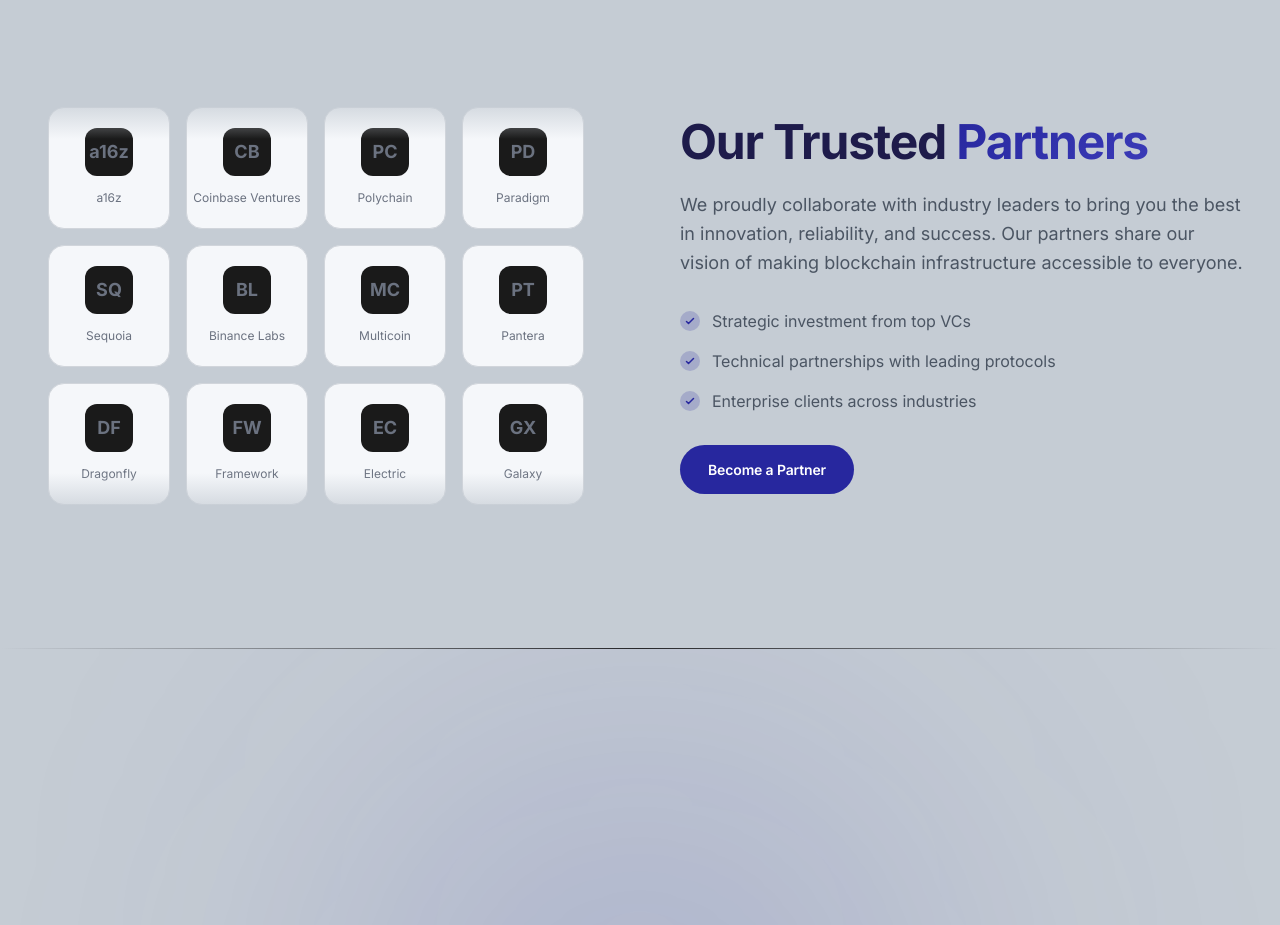
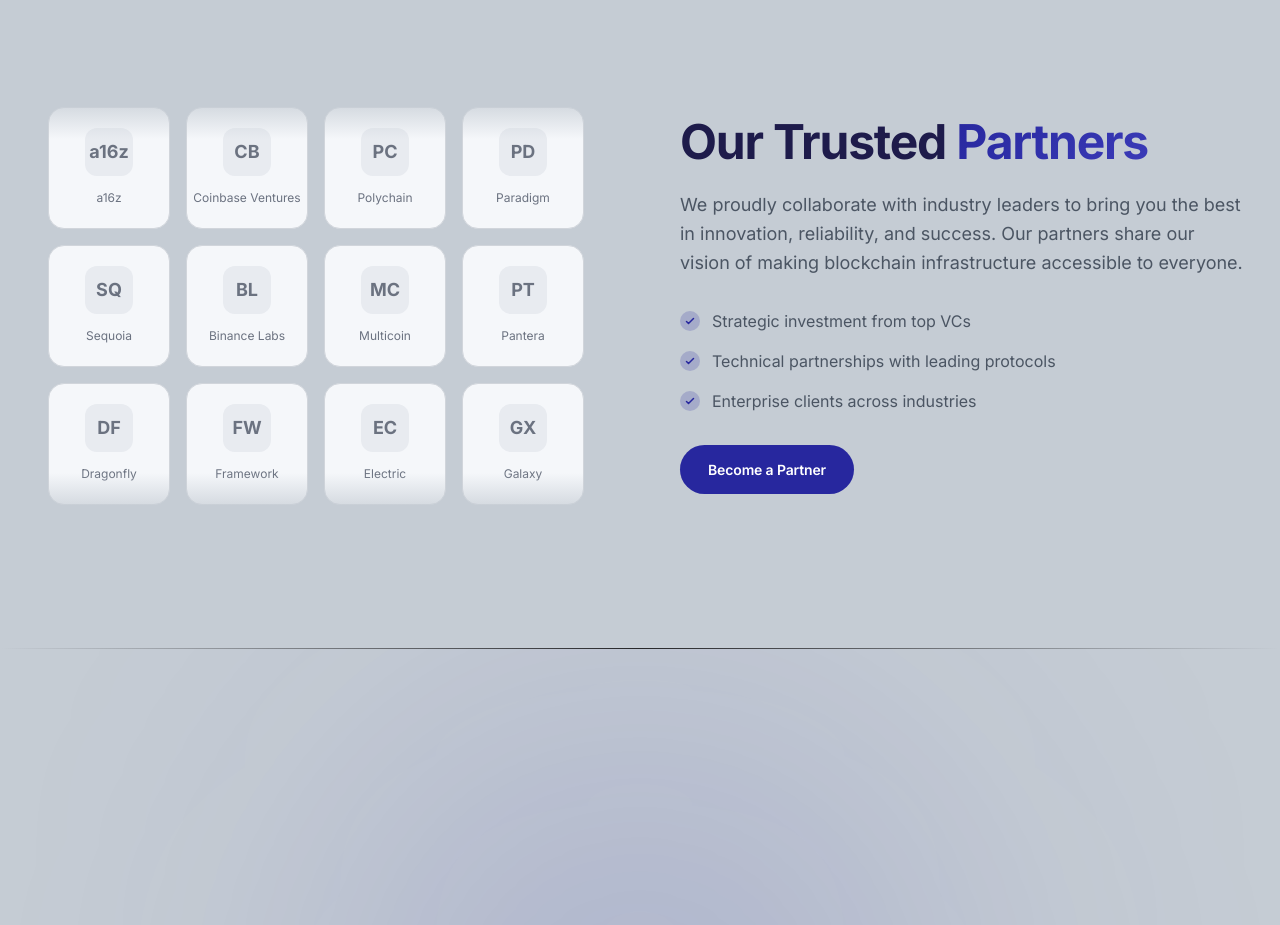
Before and after one commit to med-amiine/bond-website, a Next.js app: page / in a window 1280 px wide. Shown: the part 3080-4005 px from the top of the page. Built offline with nearby package versions, Linux system fonts and the light colour scheme.

Commit message:
fix: clean up remaining hardcoded colors for light mode
- page.tsx: Use var(--bg) instead of hardcoded #050505
- TrustedPartners: Fix remaining green shadow color to indigo
- TrustedPartners: Use var(--bg-card-2) for icon background

Ensures consistent light/dark mode theming across all elements

```diff
--- a/app/page.tsx
+++ b/app/page.tsx
@@ -10,7 +10,7 @@
 
 export default function Home() {
   return (
-    <main className="bg-[#050505]">
+    <main className="bg-[var(--bg)]">
       <Navbar />
 
       {/* Hero - scrolls normally */}
--- a/components/TrustedPartners.tsx
+++ b/components/TrustedPartners.tsx
@@ -34,7 +34,7 @@
               {partners.map((p, i) => (
                 <div key={i} className="partner-logo group">
                   <div className="text-center">
-                    <div className="w-12 h-12 mx-auto rounded-xl bg-[#1a1a1a] flex items-center justify-center mb-2 group-hover:bg-[#27279E]/10 group-hover:shadow-[0_0_20px_rgba(132,204,134,0.4)] group-hover:ring-1 group-hover:ring-[#27279E]/30 transition-all duration-300">
+                    <div className="w-12 h-12 mx-auto rounded-xl bg-[var(--bg-card-2)] flex items-center justify-center mb-2 group-hover:bg-[#27279E]/10 group-hover:shadow-[0_0_20px_rgba(39,39,158,0.4)] group-hover:ring-1 group-hover:ring-[#27279E]/30 transition-all duration-300">
                       <span className="text-lg font-bold text-[var(--text-muted)] group-hover:text-[#27279E] transition-colors duration-300">{p.abbr}</span>
                     </div>
                     <span className="text-xs text-[var(--text-muted)] group-hover:text-[var(--text-sub)] transition-colors duration-300">{p.name}</span>
```
